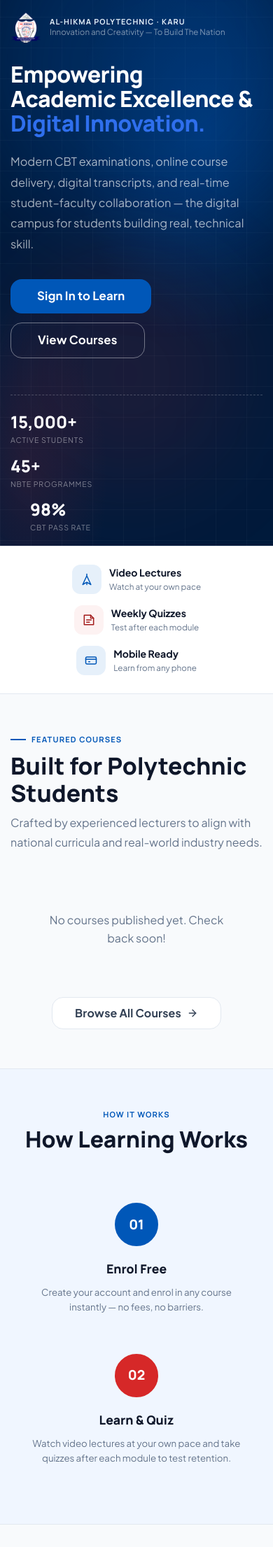
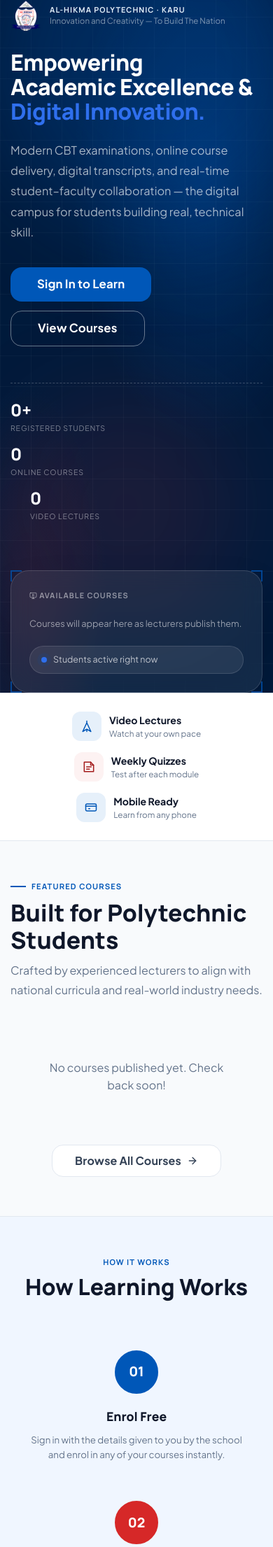
Before and after one commit to cyberking353/apkpolylms, a Django app: page / in a window 390 px wide. Shown: the part 64-2275 px from the top of the page at 70% size. Run offline with Django 5.2, Linux system fonts and the light colour scheme; data that the repository does not hold is empty; some libraries are stand-ins or nearby versions.

Commit message:
feat: improve landing page - show hero panel on mobile, real stats, complete 4-step flow

```diff
--- a/courses/views.py
+++ b/courses/views.py
@@ -63,8 +63,18 @@ def student_required(view_func):
 
 def landing(request):
     """Public marketing page. Shows a sample of published courses, not tied to any student."""
-    courses = Course.objects.filter(status='published')[:6]
-    return render(request, 'courses/landing.html', {'courses': courses})
+    from accounts.models import Student
+    published = Course.objects.filter(status='published')
+    stats = {
+        'students': Student.objects.filter(role='student', is_active=True).count(),
+        'courses': published.count(),
+        'lectures': Lecture.objects.filter(module__course__status='published').count(),
+    }
+    return render(request, 'courses/landing.html', {
+        'courses': published[:6],
+        'hero_courses': published[:4],
+        'stats': stats,
+    })
 
 
 @student_required
--- a/static/css/main.css
+++ b/static/css/main.css
@@ -279,6 +279,8 @@ button,input,select,textarea{font-family:inherit}
 .step-n{width:62px;height:62px;border-radius:50%;display:flex;align-items:center;justify-content:center;font-family:'Manrope',sans-serif;font-size:1.2rem;font-weight:800;margin:0 auto 18px;border:2px solid var(--neutral-200);background:var(--surface);color:var(--ink)}
 .step:nth-child(1) .step-n{background:var(--primary-blue);color:#fff;border-color:var(--primary-blue)}
 .step:nth-child(2) .step-n{background:var(--primary-red);color:#fff;border-color:var(--primary-red)}
+.step:nth-child(3) .step-n{background:var(--teal);color:#fff;border-color:var(--teal)}
+.step:nth-child(4) .step-n{background:var(--gold);color:#fff;border-color:var(--gold)}
 .step h3{font-family:'Manrope',sans-serif;font-weight:800;font-size:1.1rem;margin-bottom:9px}
 .step p{font-size:.83rem;color:var(--muted)}
 
@@ -495,7 +497,8 @@ button,input,select,textarea{font-family:inherit}
 
 /* ── RESPONSIVE: TABLET (≤900px) ── */
 @media(max-width:900px){
-  .hero-inner{grid-template-columns:1fr} .hero-panel{display:none}
+  .hero-inner{grid-template-columns:1fr}
+  .hero-panel{max-width:520px;margin-top:8px}
   .hero-h{font-size:clamp(2rem,6vw,3rem)}
   .hero-stats{flex-direction:column;gap:16px} .hs{border:none;padding:0}
 
--- a/templates/base.html
+++ b/templates/base.html
@@ -8,7 +8,7 @@
   <link rel="preconnect" href="https://fonts.googleapis.com">
   <link rel="preconnect" href="https://fonts.gstatic.com" crossorigin>
   <link href="https://fonts.googleapis.com/css2?family=Manrope:wght@400;500;600;700;800;900&family=Plus+Jakarta+Sans:wght@300;400;500;600;700&family=Inter:wght@300;400;500;600;700&display=swap" rel="stylesheet">
-  <link rel="stylesheet" href="{% static 'css/main.css' %}?v=9">
+  <link rel="stylesheet" href="{% static 'css/main.css' %}?v=10">
   <link rel="icon" type="image/png" href="{% static 'images/logo.png' %}">
   {% block extra_css %}{% endblock %}
 </head>
--- a/templates/courses/landing.html
+++ b/templates/courses/landing.html
@@ -39,24 +39,24 @@
         </div>
         <div class="hero-stats">
           <div class="hs">
-            <div class="hs-n">15,000+</div>
-            <div class="hs-l">Active Students</div>
+            <div class="hs-n">{{ stats.students }}+</div>
+            <div class="hs-l">Registered Students</div>
           </div>
           <div class="hs">
-            <div class="hs-n">45+</div>
-            <div class="hs-l">NBTE Programmes</div>
+            <div class="hs-n">{{ stats.courses }}</div>
+            <div class="hs-l">Online Courses</div>
           </div>
           <div class="hs">
-            <div class="hs-n">98%</div>
-            <div class="hs-l">CBT Pass Rate</div>
+            <div class="hs-n">{{ stats.lectures }}</div>
+            <div class="hs-l">Video Lectures</div>
           </div>
         </div>
       </div>
 
       <div class="hero-panel bp-frame">
         <span class="bf-tr"></span><span class="bf-br"></span>
-        <div class="hp-title">◇ Available Courses</div>
-        {% for course in courses %}
+        <div class="hp-title"><i data-lucide="monitor-play"></i> Available Courses</div>
+        {% for course in hero_courses %}
         <a href="{% url 'courses:course_detail' course.slug %}" class="cr">
           <div class="cr-ic" style="background:{{ course.color_start }}">{{ course.icon|lucide }}</div>
           <div>
@@ -65,6 +65,8 @@
           </div>
           <div class="cr-p">Free</div>
         </a>
+        {% empty %}
+        <div style="font-size:.8rem;color:rgba(255,255,255,.55);padding:8px 0">Courses will appear here as lecturers publish them.</div>
         {% endfor %}
         <div class="hp-badge">
           <div class="pdot"></div>
@@ -159,12 +161,22 @@
       <div class="step">
         <div class="step-n">01</div>
         <h3>Enrol Free</h3>
-        <p>Create your account and enrol in any course instantly — no fees, no barriers.</p>
+        <p>Sign in with the details given to you by the school and enrol in any of your courses instantly.</p>
       </div>
       <div class="step">
         <div class="step-n">02</div>
         <h3>Learn &amp; Quiz</h3>
         <p>Watch video lectures at your own pace and take quizzes after each module to test retention.</p>
+      </div>
+      <div class="step">
+        <div class="step-n">03</div>
+        <h3>Write CBT Exams</h3>
+        <p>Sit your official semester exams on the platform — timed, proctored, and fair for everyone.</p>
+      </div>
+      <div class="step">
+        <div class="step-n">04</div>
+        <h3>Get Your Results</h3>
+        <p>Grades are computed automatically and appear on your digital transcript as soon as they're released.</p>
       </div>
     </div>
   </div>
@@ -186,6 +198,7 @@
       </div>
       <div class="cta-acts">
         <a href="{% url 'accounts:login' %}" class="btn btn-ink btn-lg">Sign In</a>
+        <a href="#courses-sec" class="btn btn-bp-outline btn-lg">Browse Courses</a>
       </div>
     </div>
   </div>
```
